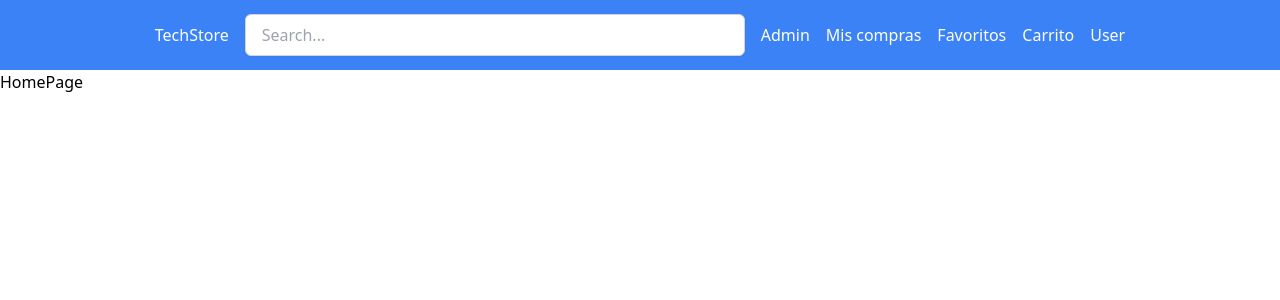
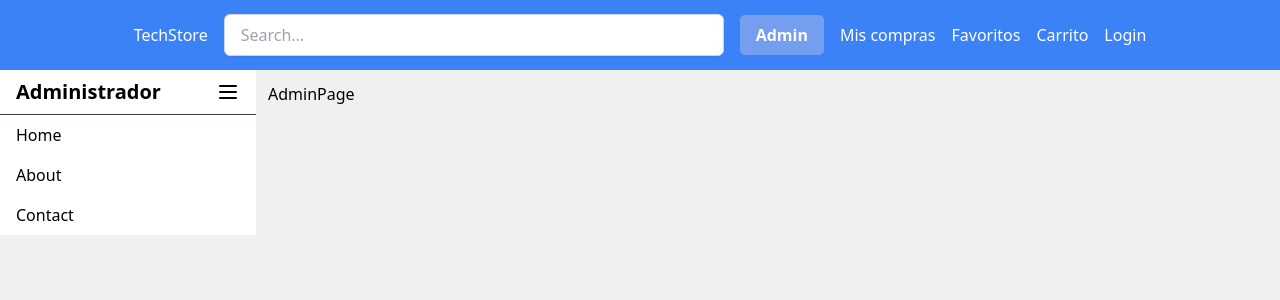
Before and after one commit to JohnyVB/store-front, a React (Create React App) app: page /admin in a window 1280 px wide. Before the commit this address led to /. Shown: the top 300 px of the page. Built offline with nearby package versions, Linux system fonts and the light colour scheme.

Commit message:
Add router global y del administrador

```diff
--- a/src/components/HeaderApp.tsx
+++ b/src/components/HeaderApp.tsx
@@ -1,19 +1,59 @@
-import React from 'react'
+import { Link, NavLink } from 'react-router-dom'
 
 export const HeaderApp = () => {
    return (
-    <div className='h-[70px] bg-blue-500 text-white flex items-center justify-center space-x-4'>
-        <h1>TechStore</h1>
+      <div className="h-[70px] bg-blue-500 text-white flex items-center justify-center space-x-4">
+         <Link to="/">TechStore</Link>
          <input
             type="text"
             placeholder="Search..."
             className="text-black w-[500px] px-4 py-2 border border-gray-300 rounded-md shadow-sm focus:outline-none focus:ring-2 focus:ring-blue-500"
          />
-      <h1>Admin</h1>
-      <h1>Mis compras</h1>
-      <h1>Favoritos</h1>
-      <h1>Carrito</h1>
-      <h1>User</h1>
+
+         <div className="navbar-collapse">
+            <div className="navbar-nav flex items-center justify-center space-x-4">
+               <NavLink
+                  className={({ isActive }) =>
+                     `nav-item nav-link ${isActive ? 'activeItemHeader' : ''}`
+                  }
+                  to="/admin"
+               >
+                  Admin
+               </NavLink>
+               <NavLink
+                  className={({ isActive }) =>
+                     `nav-item nav-link ${isActive ? 'activeItemHeader' : ''}`
+                  }
+                  to="/myShopping"
+               >
+                  Mis compras
+               </NavLink>
+               <NavLink
+                  className={({ isActive }) =>
+                     `nav-item nav-link ${isActive ? 'activeItemHeader' : ''}`
+                  }
+                  to="/favorites"
+               >
+                  Favoritos
+               </NavLink>
+               <NavLink
+                  className={({ isActive }) =>
+                     `nav-item nav-link ${isActive ? 'activeItemHeader' : ''}`
+                  }
+                  to="/shoppingCar"
+               >
+                  Carrito
+               </NavLink>
+               <NavLink
+                  className={({ isActive }) =>
+                     `nav-item nav-link ${isActive ? 'activeItemHeader' : ''}`
+                  }
+                  to="/login"
+               >
+                  Login
+               </NavLink>
+            </div>
+         </div>
       </div>
    )
 }
--- /dev/null
+++ b/src/components/NavbarAdmin.tsx
@@ -0,0 +1,37 @@
+import { NavLink } from 'react-router-dom'
+
+export const NavbarAdmin = () => {
+   return (
+      <div className="flex flex-col w-64 bg-white text-dark-200 rounded-blob">
+         <div className="flex flex-row justify-between items-center px-4 py-2 border-b border-gray-700">
+            <h1 className="font-semibold text-xl">Administrador</h1>
+            <button className="focus:outline-none">
+               <svg
+                  className="h-6 w-6"
+                  fill="none"
+                  stroke="currentColor"
+                  viewBox="0 0 24 24"
+               >
+                  <path
+                     stroke-linecap="round"
+                     stroke-linejoin="round"
+                     stroke-width="2"
+                     d="M4 6h16M4 12h16M4 18h16"
+                  />
+               </svg>
+            </button>
+         </div>
+         <nav className="flex flex-col flex-grow overflow-y-auto">
+            <NavLink to="/" className="px-4 py-2 hover:bg-gray-200">
+               Home
+            </NavLink>
+            <NavLink to="/about" className="px-4 py-2 hover:bg-gray-200">
+               About
+            </NavLink>
+            <NavLink to="/contact" className="px-4 py-2 hover:bg-gray-200">
+               Contact
+            </NavLink>
+         </nav>
+      </div>
+   )
+}
--- a/src/index.css
+++ b/src/index.css
@@ -1,3 +1,21 @@
 @tailwind base;
 @tailwind components;
 @tailwind utilities;
+
+body {
+   background-color: rgb(240, 240, 240);
+}
+
+.activeItemHeader {
+   background-color: #759eef;
+   font-weight: 600;
+   padding: 0.5rem 1rem;
+   border-radius: 5px;
+}
+
+.active {
+   background-color: #dedede;
+   font-weight: 600;
+   padding: 0.5rem 1rem;
+   border-radius: 5px;
+}
--- /dev/null
+++ b/src/pages/AdminPage.tsx
@@ -0,0 +1,3 @@
+export const AdminPage = () => {
+   return <div>AdminPage</div>
+}
--- /dev/null
+++ b/src/pages/FavoritesPage.tsx
@@ -0,0 +1,5 @@
+import React from 'react'
+
+export const FavoritesPage = () => {
+   return <div>FavoritesPage</div>
+}
--- /dev/null
+++ b/src/pages/LoginPage.tsx
@@ -0,0 +1,5 @@
+import React from 'react'
+
+export const LoginPage = () => {
+   return <div>LoginPage</div>
+}
--- /dev/null
+++ b/src/pages/MyShoppingPage.tsx
@@ -0,0 +1,5 @@
+import React from 'react'
+
+export const MyShoppingPage = () => {
+   return <div>MyShoppingPage</div>
+}
--- /dev/null
+++ b/src/pages/NotFoundPage.tsx
@@ -0,0 +1,5 @@
+import React from 'react'
+
+export const NotFoundPage = () => {
+   return <div>NotFoundPage</div>
+}
--- /dev/null
+++ b/src/pages/ShoppingCarPage.tsx
@@ -0,0 +1,5 @@
+import React from 'react'
+
+export const ShoppingCarPage = () => {
+   return <div>ShoppingCarPage</div>
+}
--- /dev/null
+++ b/src/pages/index.tsx
@@ -0,0 +1,7 @@
+export * from './HomePage'
+export * from './AdminPage'
+export * from './LoginPage'
+export * from './FavoritesPage'
+export * from './MyShoppingPage'
+export * from './ShoppingCarPage'
+export * from './NotFoundPage'
--- /dev/null
+++ b/src/router/AdminRouter.tsx
@@ -0,0 +1,16 @@
+import { NavbarAdmin } from '../components/NavbarAdmin'
+import { Route, Routes } from 'react-router-dom'
+import { AdminPage } from '../pages'
+
+export const AdminRouter = () => {
+   return (
+      <div className="flex flex-row">
+         <NavbarAdmin />
+         <div className="m-3">
+            <Routes>
+               <Route path="/" element={<AdminPage />} />
+            </Routes>
+         </div>
+      </div>
+   )
+}
--- a/src/router/AppRouter.tsx
+++ b/src/router/AppRouter.tsx
@@ -1,11 +1,25 @@
 import { Navigate, Route, Routes } from 'react-router-dom'
-import { HomePage } from '../pages/HomePage'
+import {
+   HomePage,
+   MyShoppingPage,
+   FavoritesPage,
+   NotFoundPage,
+   ShoppingCarPage,
+   LoginPage,
+} from '../pages'
+import { AdminRouter } from './AdminRouter'
 
 export const AppRouter = () => {
-  return (
-    <Routes>
-        <Route path="/" element={<HomePage />} />
-        <Route path="*" element={<Navigate to='/' />} />
-    </Routes>
-  )
+   return (
+      <Routes>
+         <Route path="/" element={<HomePage />} />
+         <Route path="/admin" element={<AdminRouter />} />
+         <Route path="/myShopping" element={<MyShoppingPage />} />
+         <Route path="/favorites" element={<FavoritesPage />} />
+         <Route path="/shoppingCar" element={<ShoppingCarPage />} />
+         <Route path="/login" element={<LoginPage />} />
+         <Route path="/notFound" element={<NotFoundPage />} />
+         <Route path="*" element={<Navigate to="/notFound" />} />
+      </Routes>
+   )
 }
```
Lines whose indentation alone changed are shown as unchanged.
